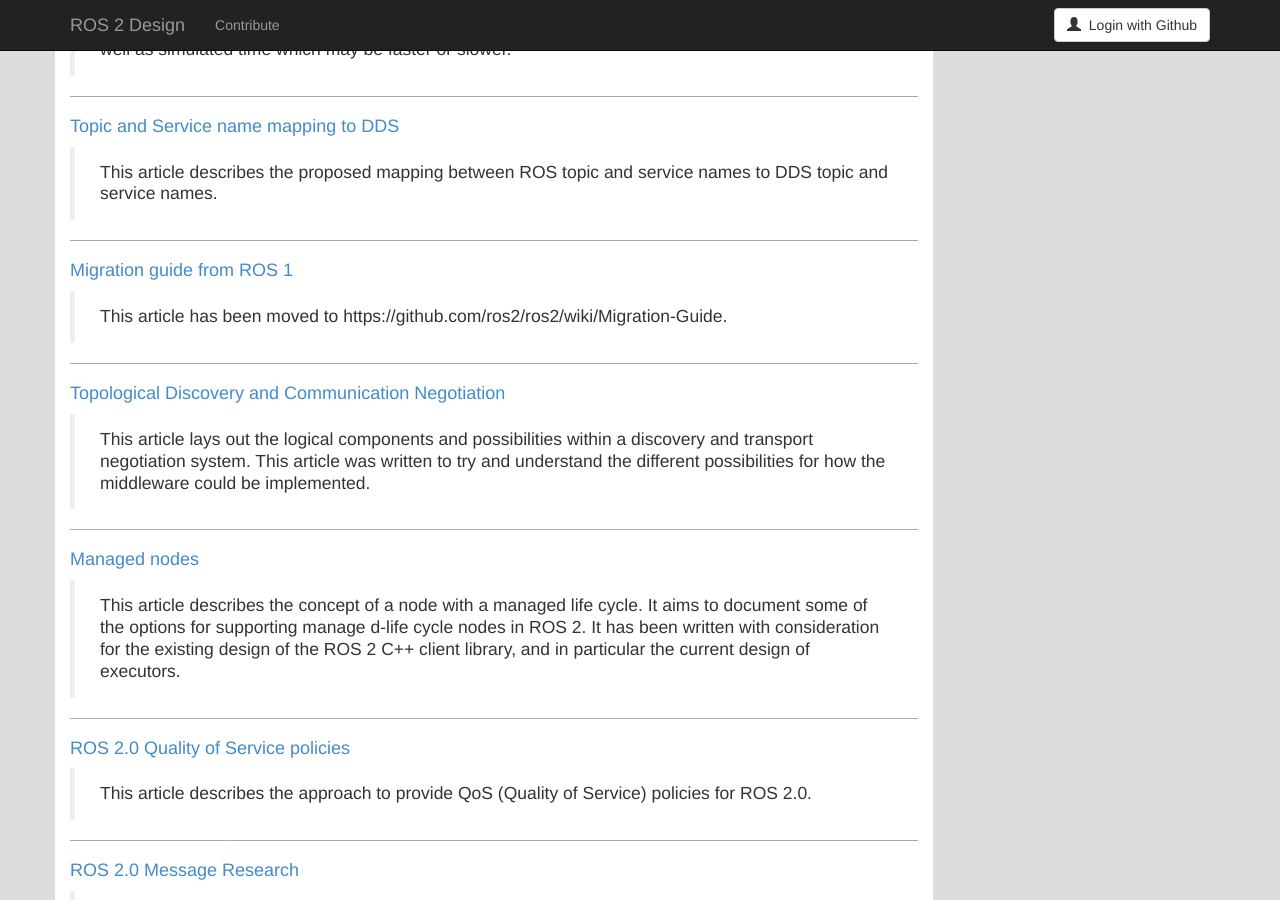
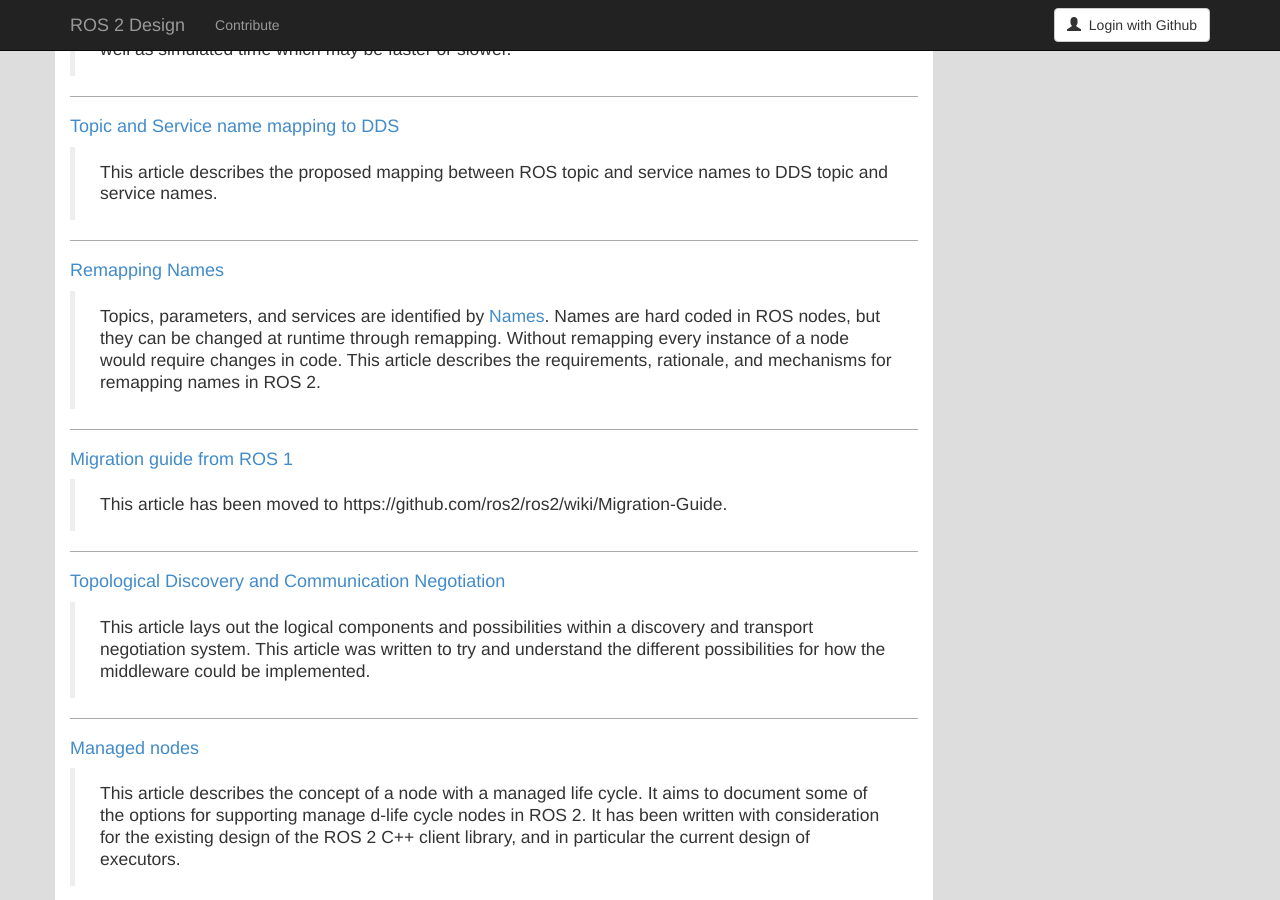
Before and after one commit to ros2/design, a Jekyll site: the page built from index.md, in a window 1280 px wide and 900 px high, scrolled down 2798 px. Built offline with Jekyll 4.4.1, drawn with Linux system fonts in a browser that asks for light colours; nearby versions of some CDN libraries; some of the changed lines change nothing that is shown.

Commit message:
Editted things mentiond in comments
This changes the order of somethings in the document to make it easier
to understand reading from the top to the bottom.
The requirements have a short form to make them easier to refer to.
Rationale has been added to the syntax section in the form of describing
how the syntax enables the requirements.
A brief discussion of fnmatch has been added
Thoughts on implementation have been removed.
A small section about dynamic remapping has been added.
This displays nicely in Jekyll

````diff
--- a/articles/141_static_remapping.md
+++ b/articles/141_static_remapping.md
@@ -1,10 +1,11 @@
 ---
 layout: default
-title: Static Remapping
+title: Remapping Names
+permalink: articles/static_remapping.html
 abstract:
-  This article describes the requirements, rationale, and mechanisms for remapping names in ROS2.
+  Topics, parameters, and services are identified by [Names](http://wiki.ros.org/Names). Names are hard coded in ROS nodes, but they can be changed at runtime through remapping. Without remapping every instance of a node would require changes in code. This article describes the requirements, rationale, and mechanisms for remapping names in ROS 2.
 author: '[Shane Loretz](https://github.com/sloretz)'
-published: false
+published: true
 ---
 
 - This will become a table of contents (this text will be scraped).
@@ -18,14 +19,22 @@
 
 Original Author: {{ page.author }}
 
-## Remapping Names
-Topics, parameters, and services are identified by [Names](http://wiki.ros.org/Names).
-Names are hard coded in ROS nodes.
-Remapping is what allows names to be changed at runtime.
-Without remapping every instance of a node would require code changes to use the right names.
-**Remapping rules** are the instructions given to a node to change the names it uses.
+## Why remap names?
+Remapping names allows reusing the same node executable in different parts of the system, and it means nodes can useful when destributed in binary form.
+A robot that has multiple sensors of the same type could launch multiple instances of the same node with outputs remapped to different topics.
 
-### Structure of a Name
+```
+            +-------------+
+ (Lidar 1)--> node inst 1 +-->/head_scan
+            +-------------+
+
+            +-------------+
+ (Lidar 2)--> node inst 2 +-->/base_scan
+            +-------------+
+```
+
+
+## Structure of a Name
 Names are hierarchical strings delineated by `/`.
 If they begin with `/` they are said to be **global** or **Fully Qualified Names** (FQN).
 Otherwise they are said to be **relative**.
@@ -68,127 +77,135 @@
 - The FQN is `/fiz/buz/foo/bar`
 
 
-### ROS 2 Use Cases
-Remapping in ROS 2 will likely support the following use cases:
+## Structure of a Remapping Rule
+**Remapping rules** are the instructions describing how a node should change the names it uses.
+Remapping rules have two parts.
+The first part is used to determine if the rule applies to a name.
+The second part is the replacement for a matched name.
+The act of replacing one name with another is **remapping**.
 
 
-#### A user can run multiple instances of a node using the same executable in different data paths
-This implies remapping rules are supplied to an instance of a node at runtime, and that remapping rules are specific to an instance of a node.
+## ROS 2 Remapping Requirements
+These requirements are being considered for remapping in ROS 2:
 
-**Rationale:**
+- Remap One Node in a Process
+- Change a Namespace
+- Change a Basename
+- Change a Token
+- Pre-FQN Remapping
+- Exact FQN Replacement
+- Exact Relative Name Replacement
+- Remap via Command Line
+- Change the Default Namespace
 
-- A node may be a driver for a type of sensor
-- A robot that has multiple sensors of the same type could launch multiple instances of the same node outputting to different topics
-```
-            +-------------+
- (Lidar 1)--> node inst 1 +-->/head_scan
-            +-------------+
-
-            +-------------+
- (Lidar 2)--> node inst 2 +-->/base_scan
-            +-------------+
-```
+### Remap One Node in a Process
+This is the ability to apply remap rules to one node in a process without affecting the other nodes.
+Because processes in ROS 2 can contain multiple nodes, it is possible their implementations may use the same name for different purposes. A user may want to change the name in one node without affecting the rest.
 
 
-#### A user can remap a namespace without affecting the basename
-**Rationale:**
+### Change a Namespace
+This is the ability to change the namespace of multiple names with one rule.
 A popular ROS 1 package [actionlib](http://wiki.ros.org/actionlib) creates 5 topics with the same namespace.
-Remapping an actionlib client or server means creating 5 remapping rules.
-One rule could remap the namespace itself.
+In ROS 1 remapping an actionlib client or server means creating 5 remapping rules.
+In ROS 2 just one rule could remap them all.
+
+*Example:*
 
 - Node provides an actionlib server `move_head` and checks a parameter called `move_head`
 - A rule remaps namespace `move_head` to `move_head_check_collision`
 - All 5 actionlib topics are remapped to `/move_head_check_collision`, but the parameter name remains unchanged
 
 
-#### A user can remap a basename without affecting the namespace
-**Rationale:**
-The token used for a basename may also be in the namespace of another name the user does not want to change.
+### Change a Basename
+This is the ability to change the basename of multiple names with one rule.
+It's possible a user may want to change multiple instances of a basename to another token.
 
-- A node uses names `/scan/head/scan`, `/scan/base/scan`, `/scan/arm/scan`
+*Example:*
+
+- A node uses names `/scan/head/scan`, `/base/scan`
 - A user wants the node to subscribe to the same data after some processing
 - The user remaps basename `scan` to `scan_filtered`
-- The final topics are `/scan/head/scan_filtered`, `/scan/base/scan_filtered`, `/scan/arm/scan_filtered`
+- The final topics are `/scan/head/scan_filtered`, `/base/scan_filtered`
 
 
-#### A user can remap a token regardless of where it appears in a name
-**Rationale:**
-A token may be used in many names.
-It might require many remap rules to replace a token if the token is undesirable.
+### Change a Token
+This is the ability to change a token in multiple names regardless of where it appears.
+It is possible a token is used throughout an interface, but is undesirable to the end user.
+This means it should be possible to make a rule that replaces all uses of this token.
+
+*Example:*
 
 - A company sells a generic mobile robot base with a ROS 2 driver
 - The driver uses lots of names with the company's name in it: `UmbrellaCorp`
 - Another company incorporates the base into their product, and their customers want a ROS 2 interface
-- They don't want their interface to contain `UmbrellaCorp`, so they remap the token to `mobile_base` when they launch the nodes for the base
+- The second company doesn't want their interface to contain `UmbrellaCorp`, so they remap the token to `mobile_base` when launching the driver
 
 
-#### A user can remap just a relative name used in code
-This implies remapping prior to FQN expansion
+### Pre-FQN Remapping
+This is the ability to match a name by how it is used in code.
+Doing so requires matching prior to FQN expansion.
+This could be useful when two different names expand to the same FQN.
 
-**Rationale:**
+*Example:*
 
 - A node uses two names `cat` and `/ns/cat`
 - The node is run in namespace `/ns/`, so the FQN of both names is `/ns/cat`
-- A rule remaps just `cat` to `lion`
-- The final names are `/ns/cat` and `/ns/lion`
+- A rule remaps Pre-FQN expansion `cat` to `lion`
+- The final names are `/ns/lion` and `/ns/cat`
 
 
-#### A user can remap a FQN to another name
-**Rationale:**
-This is part of the behavior of ROS 1 remapping, so including it will ease the transition to ROS 2.
+### Exact FQN Replacement
+This is the ability to replace a name by exactly matching it.
+This is part of the behavior of ROS 1 remapping, so it has proven useful and including it will ease the transition to ROS 2.
+
+*Example:*
 
 - A node uses names `/ns/bar` and `/ns/barista`
-- A rule is created to remap just `/ns/bar` to `/ns/foo`
+- A rule is created to remap `/ns/bar` to `/ns/foo`
 - The final names are `/ns/foo` and `/ns/barista`
 
 
-#### A user can remap a relative name to another name
-**Rationale:**
-This is part of the behavior of ROS 1 remapping.
+### Exact Relative Name Replacement
+This allows a user to remap a relative name to another name.
+It works by first expanding the relative name and then doing FQN replacement.
+This is also part of ROS 1 remapping.
+
+*Example:*
 
 - A node is in namespace `/ns/` and uses name `bar`
 - A rule is created to remap `bar` to `foo`
-- The final name is `/ns/foo`
+- The node's use of `bar` is expanded to `/ns/bar`
+- Both sides of the remap rule are expanded to `/ns/bar` and `/ns/foo`
+- Because the FQN match, the final name is `/ns/foo`
 
 
-#### A user can supply node specific remapping arguments via the command line
-This implies there is a way to uniquely identify a node in a process.
+### Remap via Command Line
+A user can supply node specific remapping arguments via the command line.
+Because a process can contain multiple nodes, there must be a way to uniquely identify a node in a process.
+This is a feature of ROS 1 remapping.
 
-**Rationale:**
-This is part of the behavior of ROS 1 remapping.
+*Example:*
+
+- Node is an executable at `/bin/my_node`
+- User wants to change `/cat` to `/dog`
+- User types `/bin/my_node /cat:=/dog`
 
 
-#### A user can put a node into a specific namespace
-This implies there is a way to uniquely identify a node in a process.
+### Change the Default Namespace
+The default namespace is the one in which relative names get expanded to.
+This should be changeable without affecting FQN.
+ROS 1 has this feature using either the environment variable `ROS_NAMESPACE` or the argument `__ns`.
 
-**Rationale:**
-ROS 1 has this feature using the environment variable `ROS_NAMESPACE` and the argument `__ns`
+*Example:*
 
-- A system has multiple robots
-- A users wants the robots to not interfere with each other, so each robot is put into its own namespace
-- *TODO Global topics like /tf and /tf_static must be individually remapped in ROS 1. What to do about them?*
+- Node is in namespace `/ns` and uses relative name `bar`
+- User changes the default namespace to `/foo`
+- The final name is `/foo/bar`
 
-
-#### A user can remap a name they see on a node after it has launched
-This implies remapping rules are applied in sequence.
-This also implies there is a way to supply remapping rules to a node besides the command line (services?).
-
-**Rationale:**
-A developer may want to make a running node subscribe to a different source of data to see how it behaves.
-It is less work for them to change the name they see rather than digging through the source code to find the original name.
-
-
-### Structure of a Remapping Rule
-Remapping rules have two parts:
-
-1. a part used to determine if the rule applies to a name
-2. a replacement for the names that are matched
-
-
-### Remapping Names in ROS 1
+## Remapping Names in ROS 1
 Remapping is a feature that also exists in ROS 1.
 In ROS 1 remapping works by passing in [arguments](http://wiki.ros.org/Remapping%20Arguments) to each node.
-Client implementations also have APIs in code to pass remapping rules when the node is initialized.
+Client libraries also have APIs in code to pass remapping rules when the node is initialized.
 A remap rule consists of two names: one that should be replaced with another.
 
 ROS 1 remapping works on **Fully Qualified Names** (FQN).
@@ -197,57 +214,127 @@
 The name is remapped to the right side only if it exactly matches the left side of a rule.
 
 
-### Thoughts on ROS 2 implementation
-`rmw` is likely ignorant of remapping.
-The APIs offered by client implementations should remap names automatically to prevent creation of names that are impossible to remap.
+## Remapping rule syntax
+This is a proposal for the ROS 2 remapping rule syntax.
+It attempts to be the same as ROS 1 syntax when possible, and different where it supports new features.
+
+Requirements supported by this syntax
+- Remap One Node in a Process
+- Change a Namespace
+- Change a Basename
+- Exact FQN Replacement
+- Exact Relative Name Replacement
+- Remap via Command Line
+- Change the Default Namespace
+
+Requirements not supported
+- Change a Token
+- Pre-FQN Remapping
+
+Special Operators
+- `*` wild card that matches a single token
+- `**` wild card that matches at least one slash and zero or more tokens
+- `:=` divides the two parts of a remapping rule: matching and replacement
+- `~` expands to `/namespace/nodename` and may only be at the very beginning of a match or replacement
+- `__ns` matches the default namespace if used by itself on the match side of a rule
+- `nodename:` prefixed to a rule makes it apply only to a node with that name
+- `\1` - `\9` are replaced with the matched content of a wild card
+
+The operators `*` and `**` are chosen to match globbing behavior in bash.
+`**` behaves similarly as it does in bash>=4.0 with the globstar option set.
+The syntax for `\[1-9]` was taken from the syntax for backreferences in POSIX BRE.
+The operators `~`, `:=`, and `__ns` have the same meaning in ROS 1.
+
+### Applications of the syntax
+The following sections explain how the syntax enables the use cases above.
+
+#### Supporting: Remap One Node in a Process
+Remapping a node in a process requires a way to uniquely identify a node.
+Assuming the node's name is unique in a process, a rule can be prefix with the name and a `:`.
+If the node name is not prefixed, the rule should be applied to all nodes in the process.
+
+*Example*
+
+- Multiple nodes in a process use the name `scan`
+- A rule is given to one node `node1:scan:=scan_filtered`
+- Only node1 uses the rule
 
 
-### Remapping rule command line syntax
-In ROS 1 remapping is done primarily through command line arguments, commonly via roslaunch.
-It may not be possible to use the same syntax for ROS 2 because multiple nodes can be inside of the same process, and it is desired that remap rules are node specific and not process specific.
-This syntax assumes the node's name is guaranteed to be unique in a process.
-It does not support pre-FQN expansion remapping.
+#### Supporting: Change a Namespace
+There are two cases: changing part of a namespace, and changing the entire namespace.
+The first case requires a wildcard to match the rest of a namespace.
+The second requires a wildcard to match the basename at the end.
 
-- `%`
- - During matching it is a wildcard that matches a single token
- - It may appear at most once on the matching side of a rule
- - During replacement it is replaced with the matched token
+*Example: Partial namespace replacement*
 
-- `%%`
- - During matching it is a wildcard that matches zero or more tokens with at least one slash
- - It may appear at most once on the matching side of a rule
- - During replacement it is replaced with the matched slashes and tokens
+- Node uses names `/foo`, `/foo/bar/baz`
+- Node given rule `/foo**:=/fizz\1`
+- Resulting names `/foo`, `/fizz/bar/baz`
 
-- `:=` divides the two parts of a remapping rule: matching and replacement
+*Example: Full namespace replacement*
 
-- `~` expands to `/namespace/nodename`
+- Node uses names `/foo/bar/baz`, `/foo/bar/fee/biz`
+- Node given rule `/foo/bar/*:=/bar/foo/\1`
+- Resulting names `/bar/foo/baz`, `/foo/bar/fee/biz`
 
-- `nodename|` prefixed to a rule makes it apply only to a node with that unique name
- - If not specified, the rule applies to all nodes in the process
+#### Supporting: Change a Basename
+Changing a basename requires a wildcard which matches the entire namespace.
+The wildcard `**` is useful because it matches every possible namespace.
 
-**Examples:**
+*Example:*
 
-- rule `dog:=cat` node in namespace `/ns/`
- - FQN `/ns/dog` gets remapped to `/ns/cat`
+- Node uses names `/foo`, `/buz/foo`, `/biz/buz/foo`
+- Node given rule `**foo:=\1bar`
+- Resulting names `/bar`, `/buz/bar`, `/biz/buz/bar`
 
-- rule `/dog:=cat` node in namespace `/ns/`
- - FQN `/dog` gets remapped to `/ns/cat`
+#### Supporting: Exact FQN Replacement
+Exact FQN replacement requires no wildcards.
+This syntax is identical to ROS 1.
 
-- rule `%:=cat` node in namespace `/ns/`
- - FQN `/ns/dog` gets remapped to `/ns/cat`
+*Examples rules:*
 
-- rule `/%:=cat` node in namespace `/ns/`
- - FQN `/dog` gets remapped to `/ns/cat`
+- `/foo/bar:=/fiz/buz`
+- `/foo:=/foo/bar`
 
-- rule `/red%%:=/blu%%` node in any namespace
- - FQN `/red/cat` gets remapped to `/blu/cat`
- - FQN `/red/big/cat` gets remapped to `/blu/big/cat`
+#### Supporting: Exact Relative Name Replacement
+Exact relative replacement also requires no wildcards.
+It means relative names are first expanded to FQN, and then processed as during exact FQN replacement.
+This syntax is identical to ROS 1.
 
-- rule `%%cat:=/big/cat`
- - FWN `/cat` gets remapped to `/big/cat`
- - FQN `/small/cat` gets remapped to `/big/cat`
- - FQN `/really/small/cat` gets remapped to `/big/cat`
+*Examples rules:*
 
-- rule `node1|/dog:=/cat` with two nodes named `node1` and node2`
- - node1 using name `/dog` gets remapped to `/cat`
- - node2 using name `/dog` is unchanged
+- `foo:=/foo/bar` in namespace `/ns` is identical to `/ns/foo:=/foo/bar`
+- `foo:=bar` in namespace `/ns` is identical to `/ns/foo:=/ns/bar`
+- `/foo/bar:=foo` in namespace `/ns` is identical to `/foo/bar:=/ns/foo`
+
+
+#### Supporting: Remap via Command Line
+The syntax here can be passed to a node via the command line.
+The syntax has been chosen to not conflict with special shell characters in bash.
+For example in bash, the character `*` only has special behavior if it is surrounded by whitespace, but remap rules don't contain whitespace.
+This character may still be difficult on other shells, like zsh.
+
+#### Supporting: Change the Default Namespace
+In ROS 1 the argument `__ns:=` could be used to set the default namespace.
+This syntax treats it the same, except that it can be applied to a single node by prefixing it with the nodename.
+The replacement side is more restricted: It must be a FQN which will be treated as a namespace, it may not have any backreferences, it may not use the character `~`.
+
+*Examples:*
+
+- `__ns:=/new/namespace`
+- `node1:__ns:=/node1s/new/namespace`
+
+### Fnmatch Syntax
+A syntax like fnmatch is being considered.
+The character for the wild card `*` was chosen to match fnmatch.
+Because remapping needs to capture text to use during replacement, the C function `fnmatch()` cannot be used as the implementation.
+The extra wildcards `?` and `[]` don't appear to enable more uses cases above.
+Fnmatch syntax may or may not match text with slashes depending on the option `FNM_PATHNAME`.
+
+
+## Static Versus Dynamic Remapping
+Static remapping is giving a node remapping rules at the time it is launched.
+Dynamic remapping is the ability to remap a name while a node is running.
+It may be useful for a developer who has started a node and wants to connect it to a different source.
+Because the user will see the name after it has been remapped by static rules, dynamic rules should be applied after static ones.
+This way the new rule matches the name the user sees see rather than the original name used in code.
````
